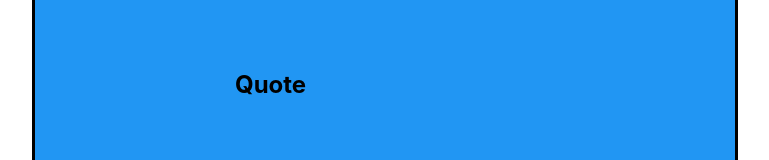
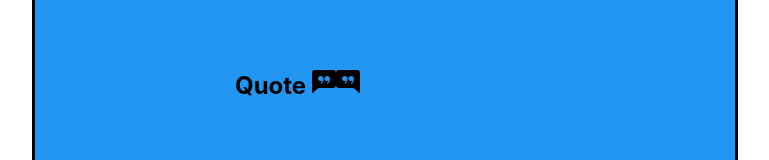
Before and after one commit to stephenwelch1927/Random-Quote-Generator, a React (Create React App) app: page / in a window 1280 px wide. Shown: the part 264-424 px from the top of the page, without its empty margins (368-1137 px from the left). Built offline with nearby package versions, Linux system fonts and the light colour scheme.

Commit message:
Added bootstrap quote marks

```diff
--- a/package.json
+++ b/package.json
@@ -10,6 +10,7 @@
     "react": "^18.2.0",
     "react-bootstrap": "^2.7.4",
     "react-dom": "^18.2.0",
+    "react-icons": "^4.8.0",
     "react-scripts": "^2.1.3",
     "web-vitals": "^2.1.4"
   },
--- a/src/components/quoteBackground.js
+++ b/src/components/quoteBackground.js
@@ -1,14 +1,15 @@
 import back from './quote.module.css';
 import React from "react";
 import Card from "react-bootstrap/Card";
-
+import {BsFillChatLeftQuoteFill} from 'react-icons/bs';
+import {BsFillChatRightQuoteFill} from 'react-icons/bs';
 class QuoteBackground extends React.Component {
   render() {
     return (
       <div className={back.box}>
         <div className={back.card}>
             <h1 className={back.heading}>Random Quote Generator</h1>
-            <h2>Quote</h2>
+            <h2>Quote <BsFillChatLeftQuoteFill /><BsFillChatRightQuoteFill/></h2>
         </div>
       </div>
     );
```
Also changed, not shown: 1 other file (tests, documents, lock files or other folders).
